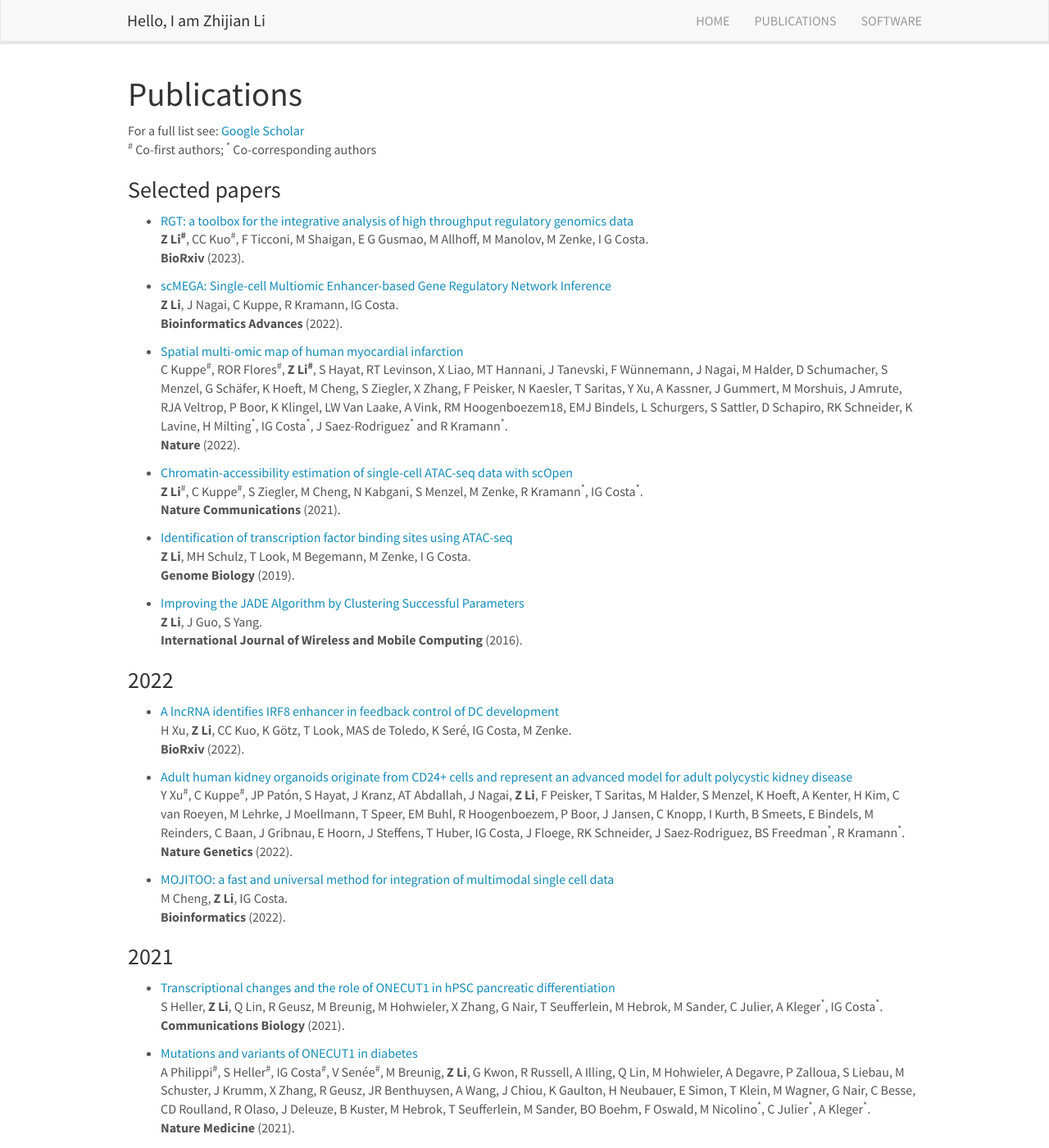
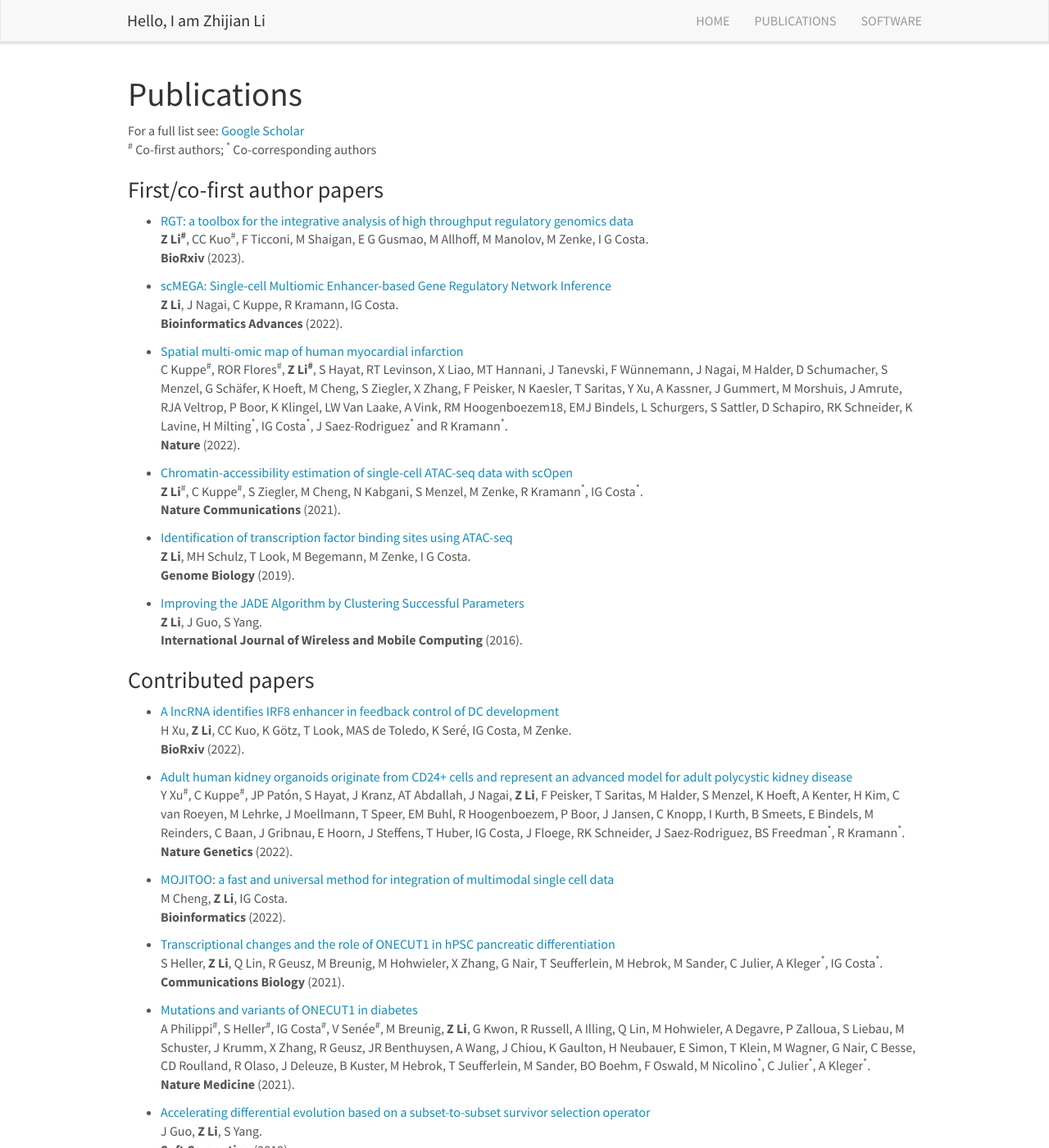
Before and after one commit to lzj1769/lzj1769.github.io, a Jekyll site: the page built from _pages/publications.md, in a window 1280 px wide and 1400 px high. Shown: the whole window at 82% size. Built offline with Jekyll 4.4.1, drawn with Linux system fonts in a browser that asks for light colours; nearby versions of some CDN libraries.

```diff
--- a/_pages/publications.md
+++ b/_pages/publications.md
@@ -10,12 +10,11 @@ permalink: /publications/
 For a full list see: [Google Scholar](https://scholar.google.de/citations?user=xG5HYekAAAAJ&hl=en)
 <sup>\#</sup> Co-first authors; <sup>\*</sup> Co-corresponding authors
 
-### Selected papers
+### First/co-first author papers
 
 * [RGT: a toolbox for the integrative analysis of high throughput regulatory genomics data](https://www.biorxiv.org/content/10.1101/2022.12.31.522372v1) \
 **Z Li<sup>\#</sup>**, CC Kuo<sup>\#</sup>, F Ticconi, M Shaigan, E G Gusmao, M Allhoff, M Manolov, M Zenke, I G Costa.\
 **BioRxiv** (2023).
-
 
 * [scMEGA: Single-cell Multiomic Enhancer-based Gene Regulatory Network Inference](https://academic.oup.com/bioinformaticsadvances/advance-article/doi/10.1093/bioadv/vbad003/6986159?login=false)\
 **Z Li**, J Nagai, C Kuppe, R Kramann, IG Costa.\
@@ -38,7 +37,7 @@ C Kuppe<sup>\#</sup>, ROR Flores<sup>\#</sup>, **Z Li<sup>\#</sup>**, S Hayat, R
 **Z Li**, J Guo, S Yang.\
 **International Journal of Wireless and Mobile Computing** (2016).
 
-### 2022
+### Contributed papers
 
 * [A lncRNA identifies IRF8 enhancer in feedback control of DC development](https://www.biorxiv.org/content/10.1101/2022.08.11.503623v1)\
 H Xu, **Z Li**, CC Kuo, K Götz, T Look, MAS de Toledo, K Seré, IG Costa, M Zenke.\
@@ -52,8 +51,6 @@ Y Xu<sup>\#</sup>, C Kuppe<sup>\#</sup>, JP Patón, S Hayat, J Kranz,  AT Abdall
 M Cheng, **Z Li**, IG Costa.\
 **Bioinformatics** (2022).
 
-### 2021
-
 * [Transcriptional changes and the role of ONECUT1 in hPSC pancreatic differentiation](https://www.nature.com/articles/s42003-021-02818-3)\
 S Heller, **Z Li**, Q Lin, R Geusz, M Breunig, M Hohwieler, X Zhang, G Nair, T Seufferlein, M Hebrok, M Sander, C Julier, A Kleger<sup>\*</sup>, IG Costa<sup>\*</sup>.\
 **Communications Biology** (2021).
--- a/css/main.scss
+++ b/css/main.scss
@@ -26,7 +26,7 @@ figcaption {
 
 p.byline {
 	text-align: center;
-	font-size: 24px;
+	font-size: 18px;
 	line-height: 36px;
 	margin-top: -24px;
 	margin-bottom: 48px;
```
Also changed, not shown: other parts of _pages/publications.md (+0 -4 lines).
